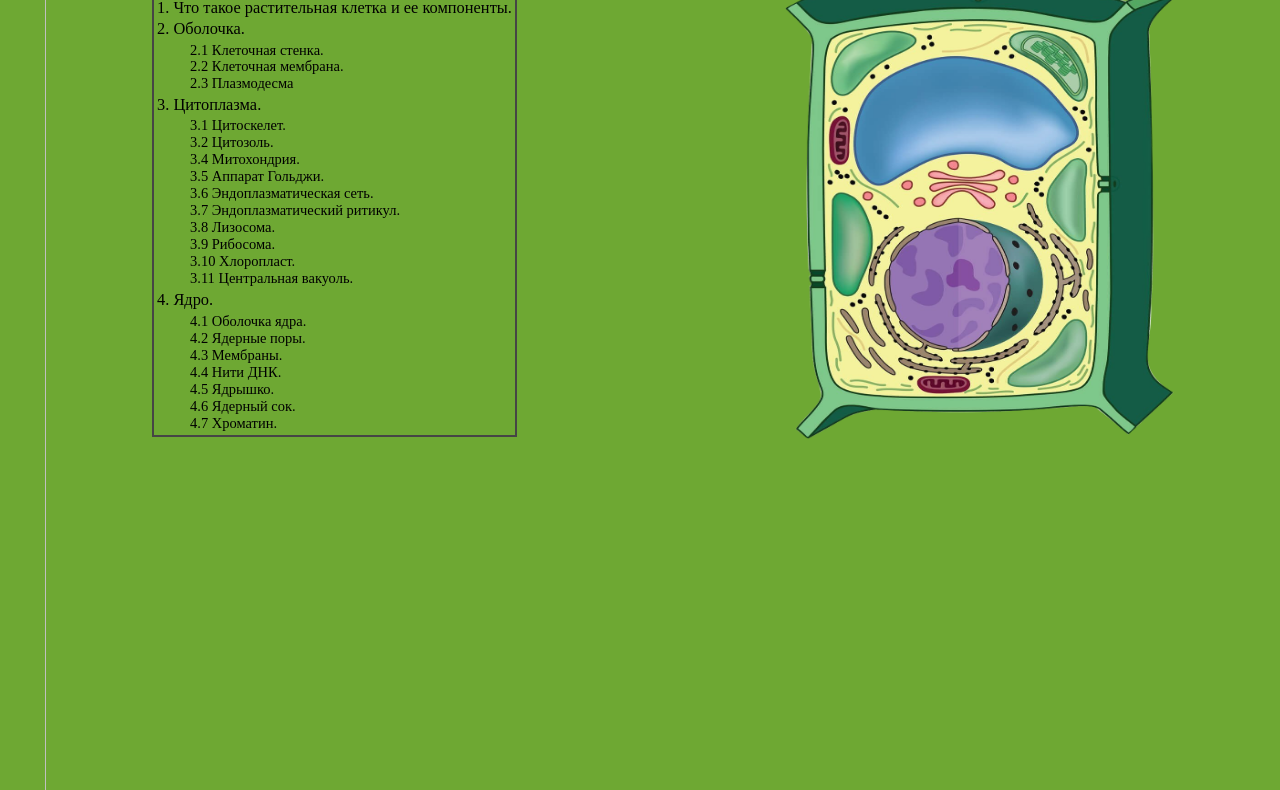
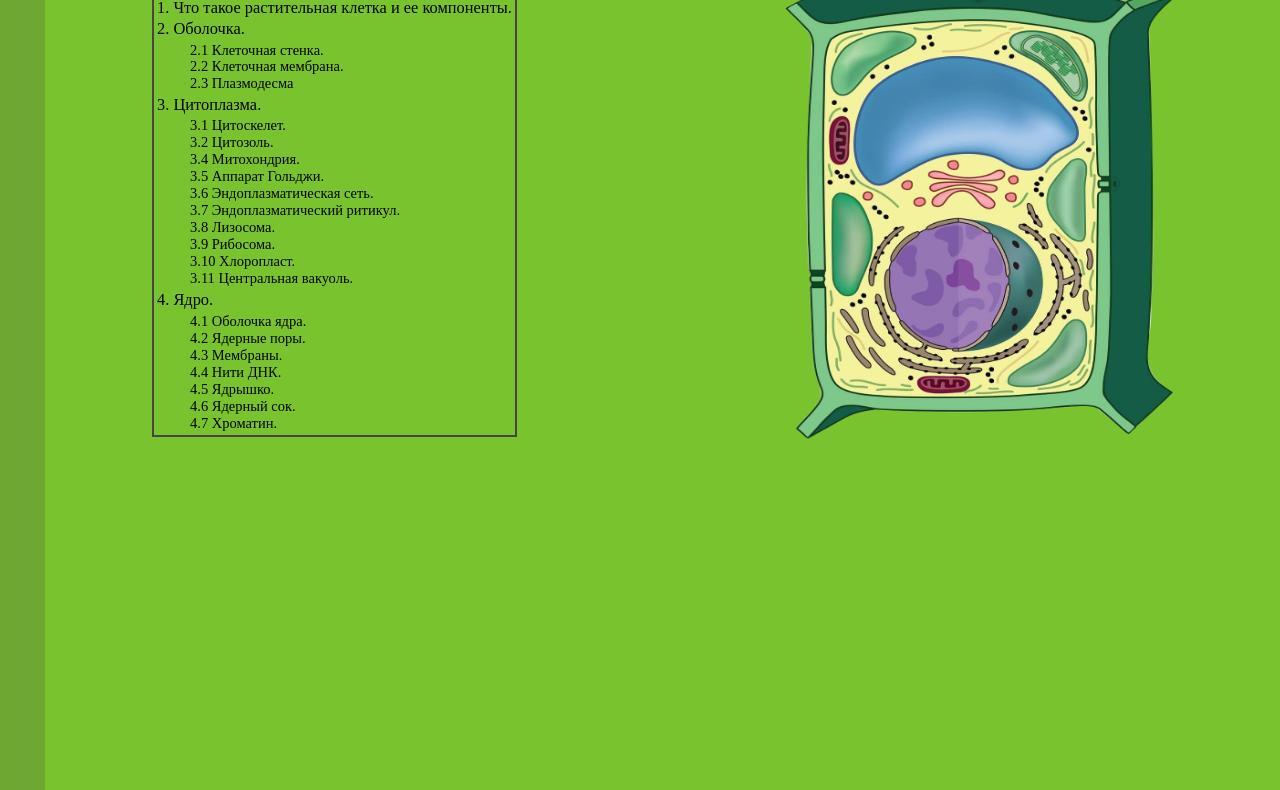
Before and after one commit to GeRmIN428/new, a plain HTML site: page index.html in a window 1280 px wide. Shown: the part 170-960 px from the top of the page. Drawn offline with Linux system fonts and the light colour scheme; the site is published under a folder, as on GitHub Pages, so addresses that start at the root find nothing; files whose address does not match are found by name.

Commit message:
add project

```diff
--- a/index.html
+++ b/index.html
@@ -94,6 +94,6 @@
     <img class="stenka" src="c:\Users\user\Desktop\img\1677476412_papik-pro-p-rastitelnaya-kletka-risunki-legkie-35.png">
     <img class="komponenti" src="c:\Users\user\Desktop\img\растительная клетка.jpg">
     <img class="soderzanienachalo" src="c:\Users\user\Desktop\img\растительная клетка пустая.png">
-    <img class="fon" src="/images/green.png">
+    <img class="fon" src="images/green.png">
 </body>
 </html>
```
